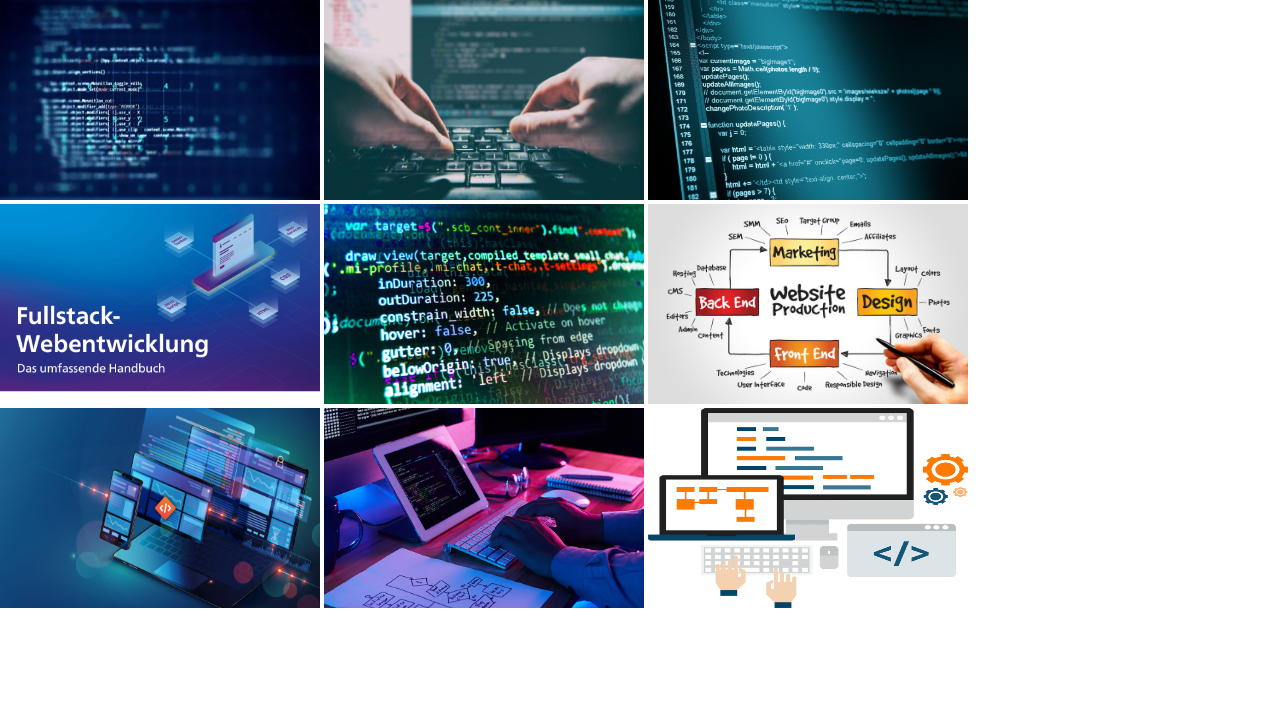
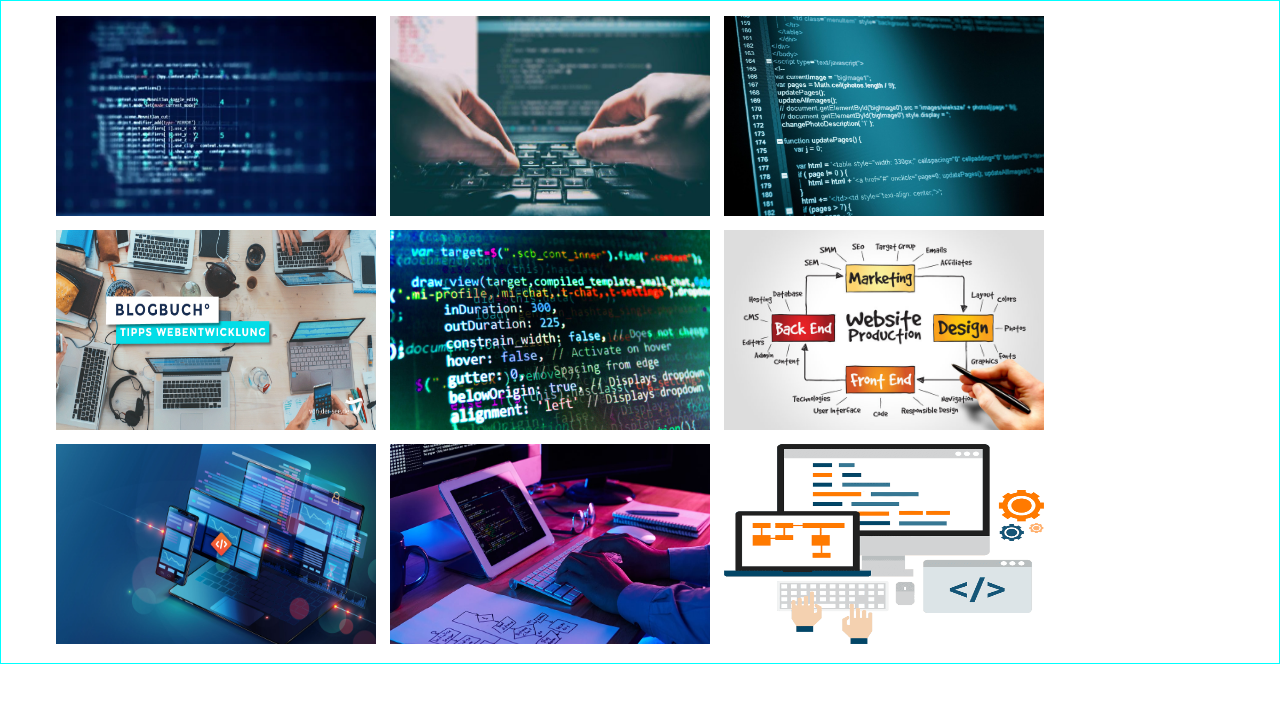
Before and after one commit to Huseyin-Gunaydin/instagram-feed, a plain HTML site: page index.html in a window 1280 px wide. Drawn offline with Linux system fonts and the light colour scheme.

Commit message:
letzte commit

```diff
--- a/index.html
+++ b/index.html
@@ -9,6 +9,7 @@
   </head>
   <body>
     <div id="gallerie">
+        <div class="container">
       <div class="erste-linie">
         <div class="image1">
           <img src="./img/1.jpg" alt="" />
@@ -22,7 +23,7 @@
       </div>
       <div class="zweite-linie">
         <div class="image4">
-          <img src="./img/4.jpeg" alt="" />
+          <img src="./img/10.jpg" alt="" />
         </div>
         <div class="image5">
           <img src="./img/5.jpg" alt="" />
@@ -43,5 +44,6 @@
       </div>
     </div>
     </div>
+    </div>
   </body>
 </html>
--- a/styles.css
+++ b/styles.css
@@ -3,33 +3,51 @@ body {
   height: 100%;
   margin: 0;
 }
+#gallerie {
+  border: solid 0.5px;
+  color: aqua;
+}
+.container {
+  margin-left: 50px;
+  margin-top: 10px;
+  margin-bottom: 10px;
+}
 
 .image1 {
   display: inline-block;
+  padding: 5px;
 }
 .image2 {
   display: inline-block;
+  padding: 5px;
 }
 .image3 {
   display: inline-block;
+  padding: 5px;
 }
 .image4 {
   display: inline-block;
+  padding: 5px;
 }
 .image5 {
   display: inline-block;
+  padding: 5px;
 }
 .image6 {
   display: inline-block;
+  padding: 5px;
 }
 .image7 {
   display: inline-block;
+  padding: 5px;
 }
 .image8 {
   display: inline-block;
+  padding: 5px;
 }
 .image9 {
   display: inline-block;
+  padding: 5px;
 }
 
 .image1 img {
```
